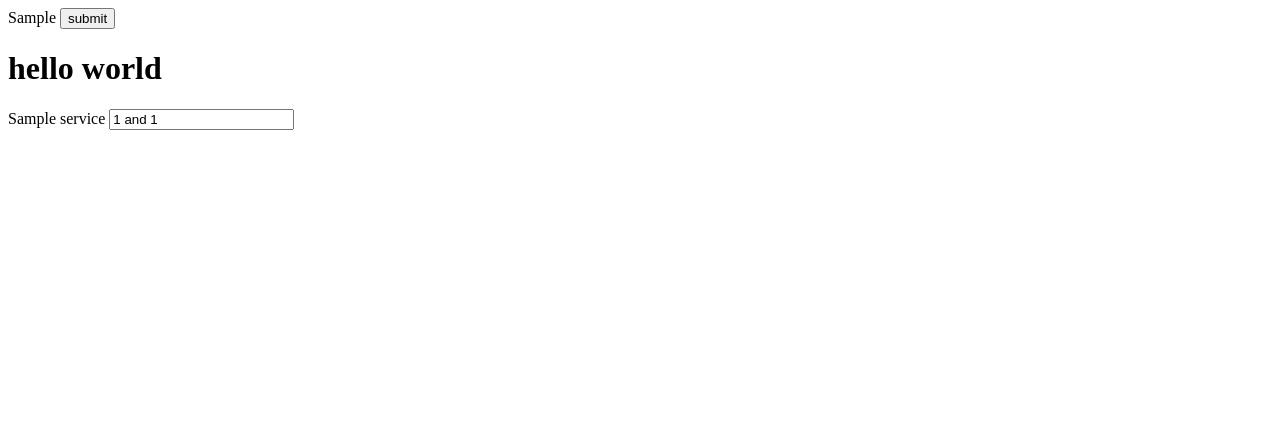
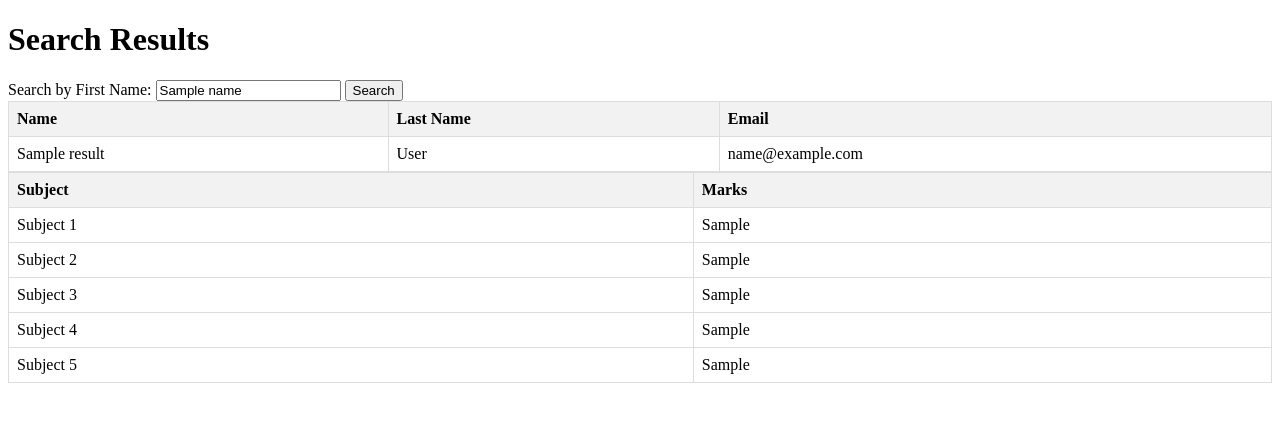
Before and after one commit to thsonu35/myweb, a Django app: template mywebsite/templates/marksheet.html in a window 1280 px wide. Shown: the top 422 px of the page. Run offline with Django 5.2, Linux system fonts and the light colour scheme; the template is opened without the code that fills it: most values are stand-ins (such as "Sample title", 1, 10 or a date in 2020).

Commit message:
marksheet

```diff
--- a/mywebsite/mywebsite/urls.py
+++ b/mywebsite/mywebsite/urls.py
@@ -26,7 +26,9 @@ urlpatterns = [
     path("loginsucc/",views.success, name='success'),
     path("calculator/",views.calculator,name='calculator'),
     path("evenodd/",views.evenoff,name='calculator'),
-    path("marksheet/",views.marksheet)
+    path("marksheet/",views.marksheet),
+    path("input/",views.incert),
+
     # path("register/",views.register, name='contact'),
     # path("password/",views.password, name='password'),
     # path("login/",views.login, name='login'),
--- a/mywebsite/service/views.py
+++ b/mywebsite/service/views.py
@@ -1,3 +1,8 @@
 from django.shortcuts import render
 
+# from service.models import service
+
+# def marksheet(request):
+#     serviceData=service.objects.all()
+
 # Create your views here.
--- a/mywebsite/templates/marksheet.html
+++ b/mywebsite/templates/marksheet.html
@@ -1,24 +1,139 @@
 <!DOCTYPE html>
 <html lang="en">
+    <style>
+        table {
+            border-collapse: collapse;
+            width: 100%;
+        }
+
+        th, td {
+            border: 1px solid #ddd;
+            padding: 8px;
+            text-align: left;
+        }
+
+        th {
+            background-color: #f2f2f2;
+        }
+    </style>
 <head>
     <meta charset="UTF-8">
     <meta name="viewport" content="width=device-width, initial-scale=1.0">
     <title>Document</title>
 </head>
 <body>
-    <form method="POST">
+    <form action="" method="POST">
         {% csrf_token %}
+<!--
+       {% for n in serviceData %}
 
+    <td>{{ n.name }}  {{ n.lastname }}</td><br>
+    <td>{{n.email}}</td>
+
+      {% endfor %} -->
+
+
+
+
+
+
+
+<!--
         {{ fn }}
         <button type="submit">submit</button>
-        <br>
-        <h1>hello world</h1>
-        {% for n in serviceData %}
+        <br> -->
+        <!-- Horizontal Table -->
+<!-- Table for Name, Last Name, and Email -->
+<h1>Search Results</h1>
 
-          {{ n.name }}
+<form method="POST" action="">
+    <label for="name">Search by First Name: </label>
+    <input type="text" name="name" name="id" value="{{ name }}">
+    <button type="submit">Search</button>
+</form>
+<!-- {% if results %}
+        <h2>Details for {{ name }}</h2>
+        <ul>
+            {% for result in results %}
+                <li>{{ name }} - {{ result.lastname }} - {{ result.email }} - ...</li>
+                Include other fields as needed -->
+
+<table>
+    <thead>
+        <tr>
+            <th>Name</th>
+            <th>Last Name</th>
+            <th>Email</th>
+        </tr>
+    </thead>
+    <tbody>
+        {% for student in results %}
+            <tr>
+                <td>{{ student.name }}</td>
+                <td>{{ student.lastname }}</td>
+                <td>{{ student.email }}</td>
+            </tr>
         {% endfor %}
+    </tbody>
+</table>
 
-        <input value="{{ total_marks }} and {{ percent }}">
+<!-- Table for Subjects and Marks -->
+<table>
+    <thead>
+        <tr>
+            <th>Subject</th>
+            <th>Marks</th>
+        </tr>
+    </thead>
+    <tbody>
+        {% for student in results %}
+
+
+
+            <tr>
+                <td>Subject 1</td>
+                <td>{{ student.sub1 }}</td>
+            </tr>
+            <tr>
+                <td>Subject 2</td>
+                <td>{{ student.sub2 }}</td>
+            </tr>
+            <tr>
+                <td>Subject 3</td>
+                <td>{{ student.sub3 }}</td>
+            </tr>
+            <tr>
+                <td>Subject 4</td>
+                <td>{{ student.sub4 }}</td>
+            </tr>
+            <tr>
+                <td>Subject 5</td>
+                <td>{{ student.sub5 }}</td>
+            </tr>
+
+        {% endfor %}
+    </tbody>
+</table>
+{% endfor %}
+        </ul>
+    {% else %}
+        <p>No matching records found.</p>
+    {% endif %}
+
+<!-- search_results.html -->
+<!DOCTYPE html>
+<html>
+<head>
+    <title>Search Results</title>
+</head>
+<body>
+
+
+
+
+</body>
+</html>
+
 
 
 
```
Also changed, not shown: mywebsite/mywebsite/forms.py (+15 -0 lines), mywebsite/mywebsite/views.py (+52 -24 lines), mywebsite/service/admin.py (+5 -2 lines), mywebsite/service/models.py (+9 -0 lines), mywebsite/templates/INCERTDATA.HTML (added, +38 -0 lines), mywebsite/db.sqlite3, mywebsite/service/migrations/0001_initial.py, mywebsite/service/migrations/0002_alter_service_sub2_alter_service_sub3_and_more.py (added), mywebsite/service/migrations/0003_alter_service_sub1.py (added).
